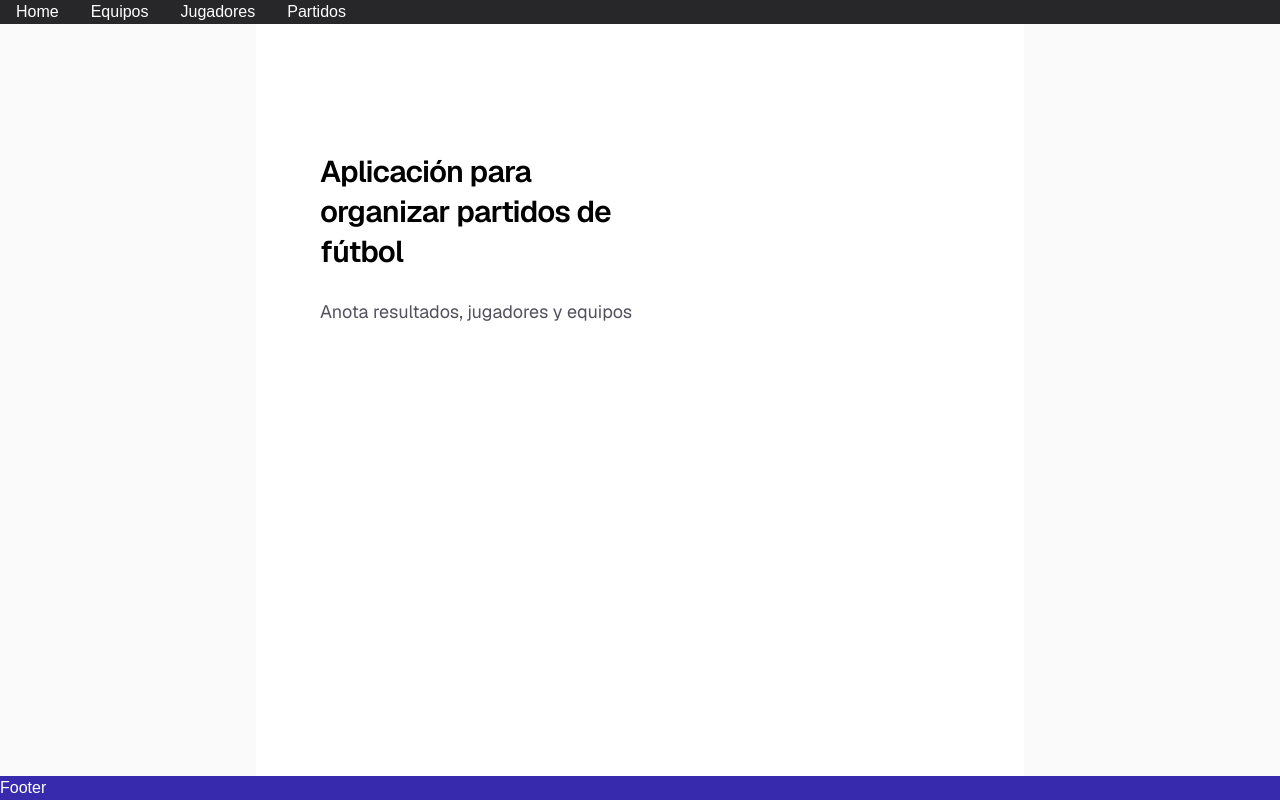
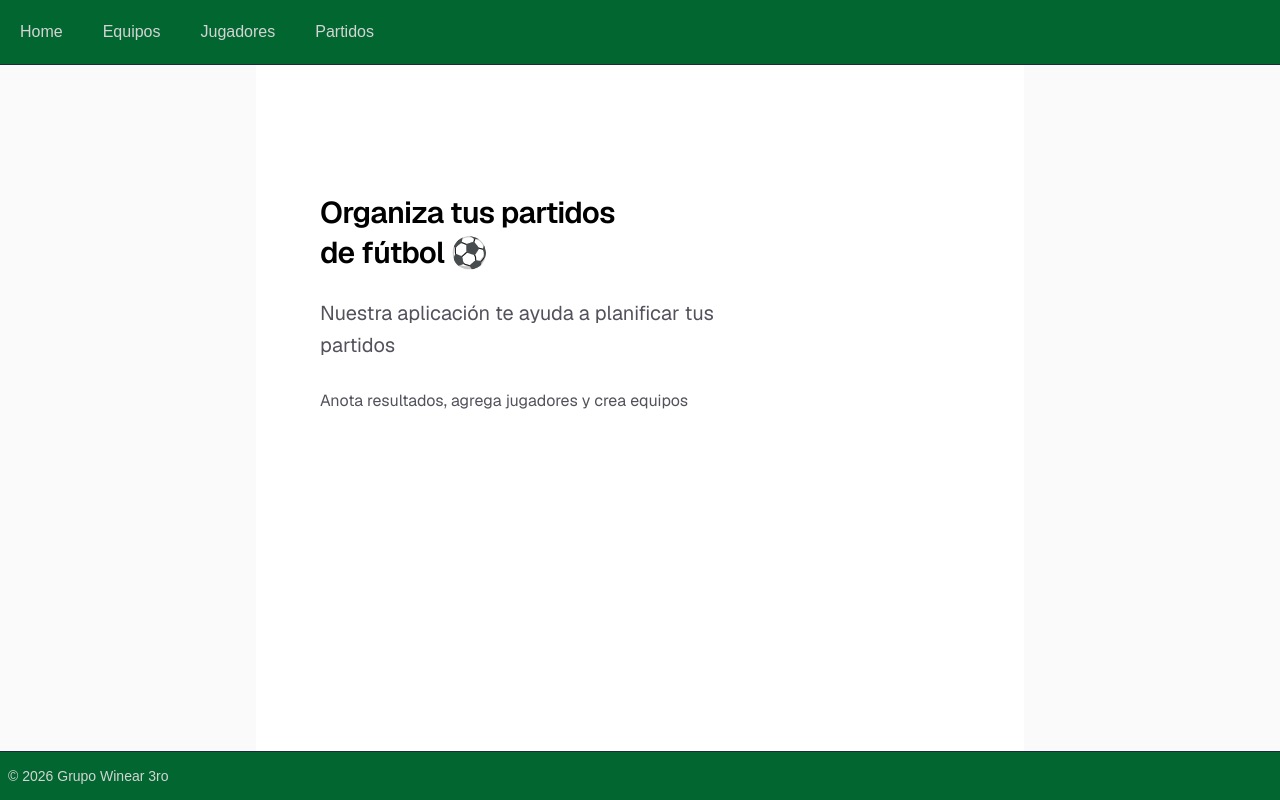
Before and after one commit to ignacio-pineiro/prog3tp1, a Next.js app: page / in a window 1280 px wide. Built offline with nearby package versions, Linux system fonts and the light colour scheme.

Commit message:
agregado estilo al navbar y footer y texto al index

```diff
--- a/src/app/layout.js
+++ b/src/app/layout.js
@@ -24,25 +24,29 @@ export default function RootLayout({ children }) {
       className={`${geistSans.variable} ${geistMono.variable} h-full antialiased`}
     >
       <body className="min-h-full flex flex-col">
-        <nav className="bg-zinc-800">
-          <Link href={'/'} className="p-4 text-white">
+        <nav className="bg-green-800 px-2 border-b border-gray-800">
+          <div className="flex h-16 items-center space-x-4">
+            <Link href={'/'} className="rounded-md px-3 py-2 text-base font-medium text-neutral-300 hover:text-white hover:bg-white/5">
               Home
             </Link>
-          <Link href={'/teams'} className="p-4 text-white">
+            <Link href={'/teams'} className="rounded-md px-3 py-2 text-base font-medium text-neutral-300 hover:text-white hover:bg-white/5">
               Equipos
             </Link>
-          <Link href={'/players'} className="p-4 text-white">
+            <Link href={'/players'} className="rounded-md px-3 py-2 text-base font-medium text-neutral-300 hover:text-white hover:bg-white/5">
               Jugadores
             </Link>
-          <Link href={'/matches'} className="p-4 text-white">
+            <Link href={'/matches'} className="rounded-md px-3 py-2 text-base font-medium text-neutral-300 hover:text-white hover:bg-white/5">
               Partidos
             </Link>
+          </div>
         </nav>
 
         {children}
 
-        <footer className="bg-indigo-800">
-          <p className="text-white">Footer</p>
+        <footer className="bg-green-800 border-t border-gray-800 px-2">
+          <div className="flex h-12 items-center">
+            <p className="text-sm text-neutral-300">© 2026 Grupo Winear 3ro</p>
+          </div>
         </footer>
       </body>
     </html>
--- a/src/app/page.js
+++ b/src/app/page.js
@@ -4,10 +4,13 @@ export default function Home() {
       <main className="flex flex-1 w-full max-w-3xl flex-col items-center justify-between py-32 px-16 bg-white dark:bg-black sm:items-start">
         <div className="flex flex-col items-center gap-6 text-center sm:items-start sm:text-left">
           <h1 className="max-w-xs text-3xl font-semibold leading-10 tracking-tight text-black dark:text-zinc-50">
-            Aplicación para organizar partidos de fútbol
+            Organiza tus partidos de fútbol ⚽
           </h1>
-          <p className="max-w-md text-lg leading-8 text-zinc-600 dark:text-zinc-400">
-            Anota resultados, jugadores y equipos
+          <p className="max-w-md text-xl leading-8 text-zinc-600 dark:text-zinc-400">
+            Nuestra aplicación te ayuda a planificar tus partidos
+          </p>
+          <p className="max-w-md text-base leading-8 text-zinc-600 dark:text-zinc-400">
+            Anota resultados, agrega jugadores y crea equipos
           </p>
         </div>
       </main>
```
Lines whose indentation alone changed are shown as unchanged.
